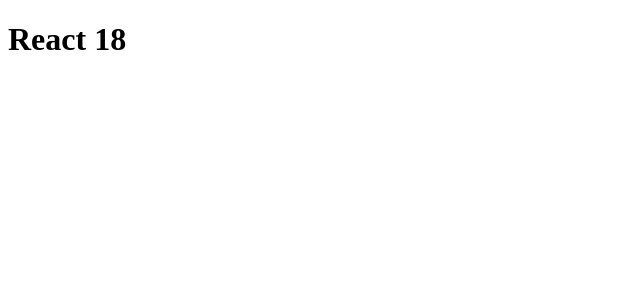
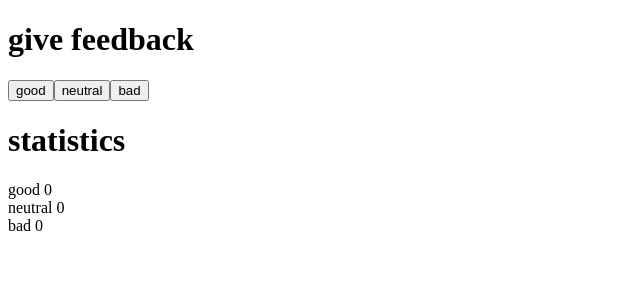
Before and after one commit to nom-gv/WebDevelopment-Bootcamp, a React (Vite) app in the folder part1/unicafe/: page / in a window 1280 px wide. Shown: the top 300 px of the page, without its empty margins (0-640 px from the left). Built offline with nearby package versions, Linux system fonts and the light colour scheme.

Commit message:
1.6 Unicafe, step 1

```diff
--- a/part1/unicafe/src/App.jsx
+++ b/part1/unicafe/src/App.jsx
@@ -1,8 +1,35 @@
+import { useState } from 'react'
+
+const Title = ({ text }) => <h1>{text}</h1>
+
+const Button = ({ onClick, text }) => (
+  <button onClick={onClick}>
+    {text}
+  </button>
+)
+
 const App = () => {
+  const [good, setGood] = useState(0)
+  const [neutral, setNeutral] = useState(0)
+  const [bad, setBad] = useState(0)
+
+  const handleGood = () => setGood(good + 1)
+  const handleNeutral = () => setNeutral(neutral + 1)
+  const handleBad = () => setBad(bad + 1)
 
   return (
     <>
-      <h1>React 18</h1>
+      <Title text='give feedback' />
+      <Button onClick={handleGood} text='good' />
+      <Button onClick={handleNeutral} text='neutral' />
+      <Button onClick={handleBad} text='bad' />
+
+      <Title text='statistics' />
+      <p>
+        good {good} <br />
+        neutral {neutral} <br />
+        bad {bad}
+      </p>
     </>
   )
 }
```
